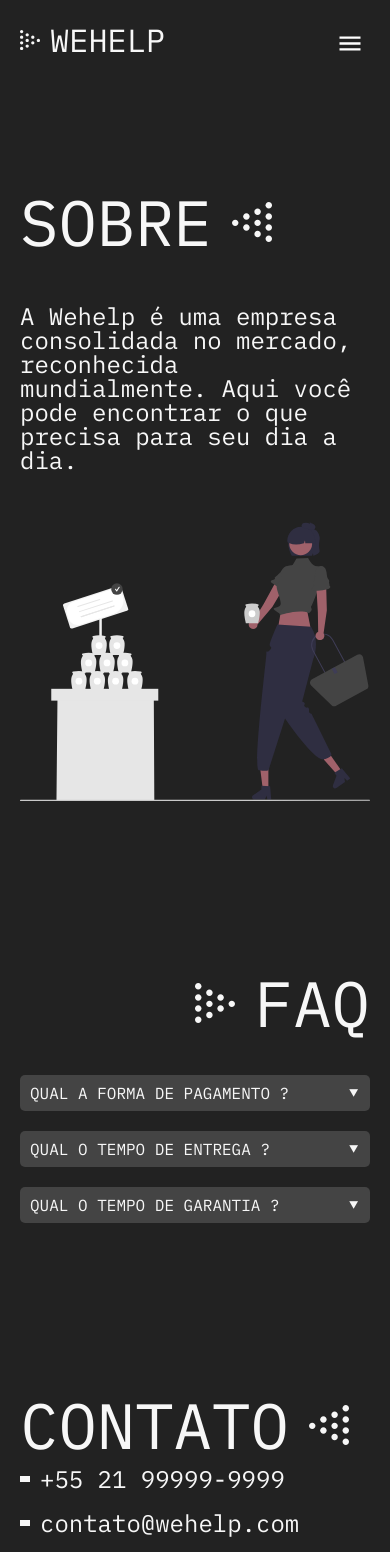
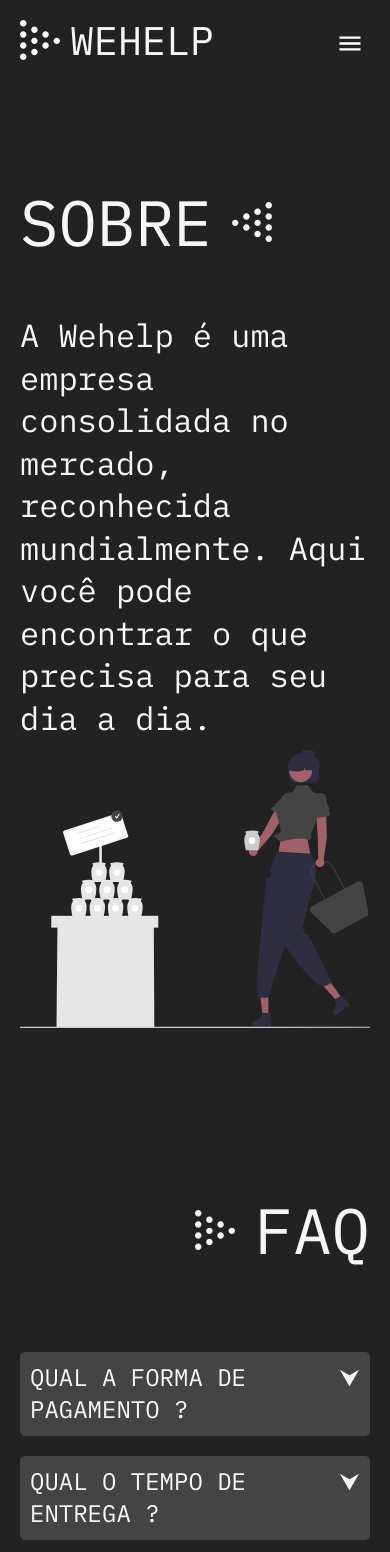
Before and after one commit to vieirajunior-90/projeto-wehelp, a plain HTML site: page index.html in a window 390 px wide. Shown: the top 1552 px of the page. Drawn offline with Linux system fonts and the light colour scheme.

Commit message:
alterando estilos para mobile

```diff
--- a/css/style.css
+++ b/css/style.css
@@ -21,17 +21,20 @@ body {
 }
 
 .header h1 {
-  font-size: 2rem;
   display: flex;
   align-items: center;
   gap: 10px;
 }
 
+.header h1 a{
+  font-size: 2.5rem;
+}
+
 .header h1::before {
   content: "";
   display: block;
-  width: 20px;
-  height: 20px;
+  width: 40px;
+  height: 40px;
   background-image: url("../img/seta-contrario.svg");
   background-size: cover;
 }
@@ -41,6 +44,7 @@ body {
   text-decoration: none;
   text-transform: uppercase;
   font-family: "IBM Plex Mono", monospace;
+  font-size: 1.5rem;
 }
 
 .menu {
@@ -51,7 +55,7 @@ body {
 }
 
 .menu a {
-  padding: 5px 10px;
+  padding: 10px;
   border-radius: 5px;
   background-color: #444;
   transition: 0.3s ease-in;
@@ -67,6 +71,13 @@ body {
   grid-template-columns: minmax(160px, 600px) minmax(300px, 400px);
   align-items: center;
   gap: 40px;
+}
+
+p{
+  font-size: 2rem;
+  font-family: "IBM Plex Mono", monospace;
+  color: #f7f7f7;
+  line-height: 1.33;
 }
 
 .titulo {
@@ -85,12 +96,6 @@ body {
   height: 40px;
   background-image: url("../img/seta.svg");
   background-size: cover;
-}
-
-.sobre-texto p {
-  font-size: 1.5rem;
-  font-family: "IBM Plex Mono", monospace;
-  padding: 40px 0;
 }
 
 .botao-menu {
@@ -116,9 +121,13 @@ body {
     justify-self: center;
     object-fit: cover;
   }
+
+  .sobre-texto p{
+    margin-top: 50px;
+  }
 }
 
-@media (max-width: 468px) {
+@media (max-width: 568px) {
   .header{
     position: relative;
   }
@@ -175,13 +184,16 @@ body {
   .titulo {
     font-size: 3.125rem;
   }
-}
 
-@media (max-width: 330px) {
   .sobre h1.ativo::after {
     background-image: none;
   }
+
+  p{
+    font-size: 1.5rem;
+  }
 }
+
 /* Faq */
 .faq {
   max-width: 1200px;
@@ -214,7 +226,16 @@ body {
 }
 
 .faq-perguntas {
+  margin-top: 50px;
   grid-column: 1 / 3;
+}
+
+dt,
+dd{
+  font-size: 1.5rem;
+  font-family: "IBM Plex Mono", monospace;
+  color: #f7f7f7;
+  line-height: 1.33;
 }
 
 dt {
@@ -234,17 +255,17 @@ dt:hover {
 }
 
 dt::after {
-  content: "⯆";
+  content: "⮟";
   display: inline-block;
   transition: 0.3s ease-in;
 }
 
 dt:hover::after {
-  content: "⯅";
+  content: "⮝";
 }
 
 dt.ativo::after {
-  content: "⯅";
+  content: "⮝";
 }
 
 dd {
@@ -306,16 +327,17 @@ dt {
 }
 
 .contato-lista {
+  margin-top: 50px;
   display: flex;
   flex-direction: column;
   gap: 20px;
 }
 
-.contato-lista a {
+.contato-lista li a {
   text-decoration: none;
   color: #f7f7f7;
   font-family: "IBM Plex Mono", monospace;
-  font-size: 1.5rem;
+  font-size: 2rem;
   display: flex;
   align-items: center;
   gap: 10px;
@@ -351,8 +373,8 @@ dt {
     padding-top: 20px;
   }
 
-  .contato-lista a {
-    font-size: 1.125rem;
+  .contato-lista li a {
+    font-size: 1.25rem;
   }
 
   .contato {
```
